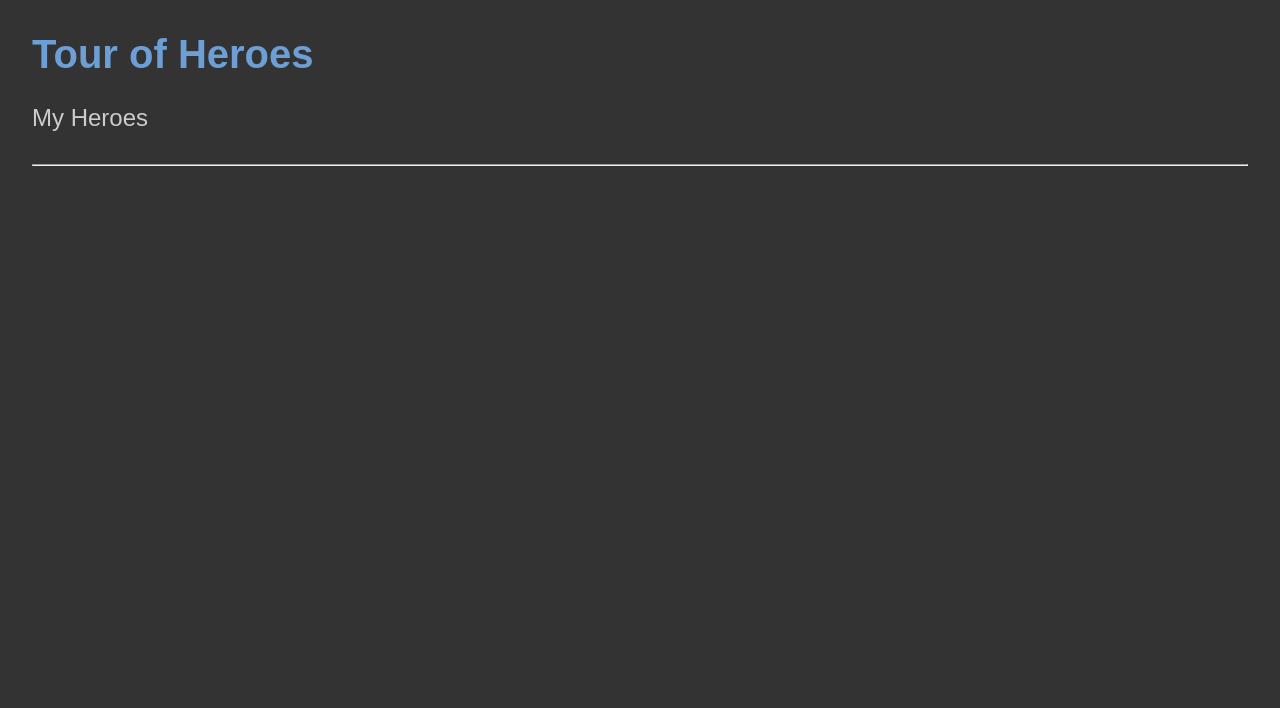
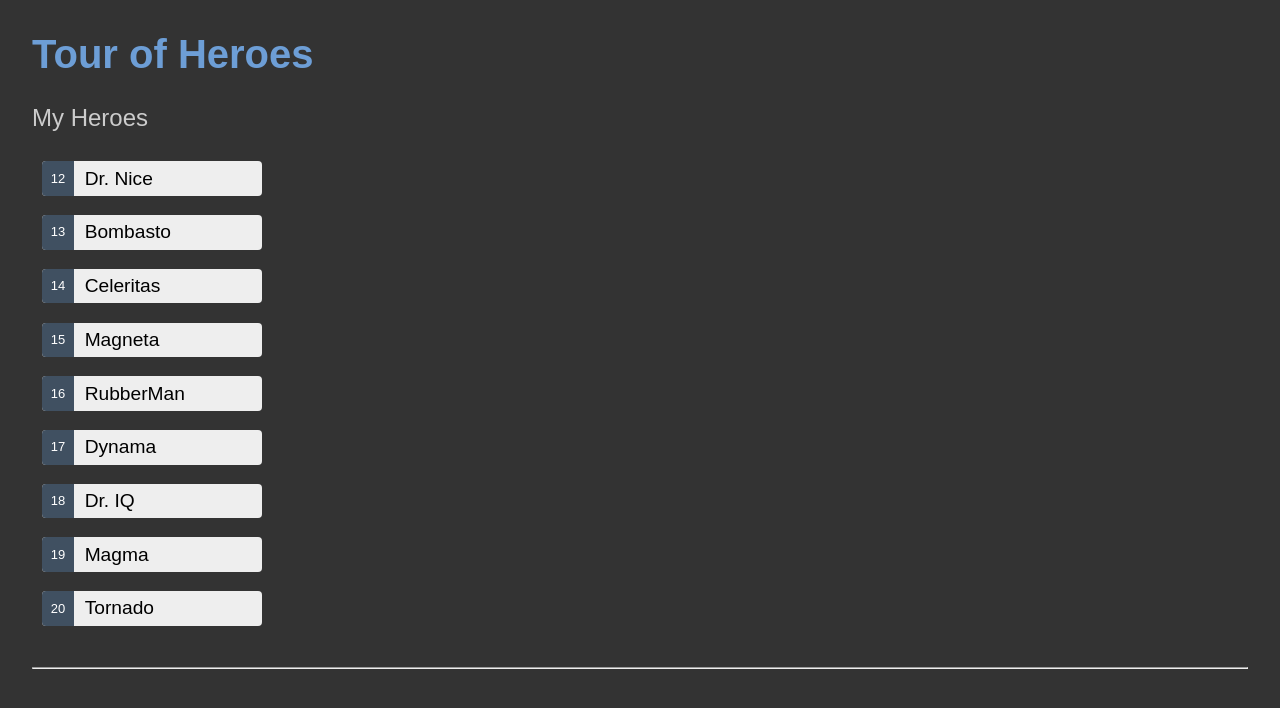
Before and after one commit to patrick-radulian/tour-of-heroes, an Angular app: page / in a window 1280 px wide. Shown: the top 708 px of the page. Built offline with nearby package versions, Linux system fonts and the light colour scheme.

Commit message:
Define heroes list in component

```diff
--- a/src/app/components/heroes/heroes/heroes.component.ts
+++ b/src/app/components/heroes/heroes/heroes.component.ts
@@ -1,5 +1,6 @@
 import { Component, OnInit } from "@angular/core";
 import { IHero } from "src/app/interfaces/hero";
+import { HEROES } from "src/assets/mock-heroes";
 
 @Component({
     selector: "app-heroes",
@@ -7,12 +8,14 @@ import { IHero } from "src/app/interfaces/hero";
     styleUrls: ["./heroes.component.css"],
 })
 export class HeroesComponent implements OnInit {
-    hero: IHero = {
-        id: 1,
-        name: "Windstorm",
-    };
+    heroes: Array<IHero> = HEROES;
+    selectedHero?: IHero;
 
     constructor() {}
 
     ngOnInit(): void {}
+
+    onSelect(hero: IHero): void {
+        this.selectedHero = hero;
+    }
 }
```
